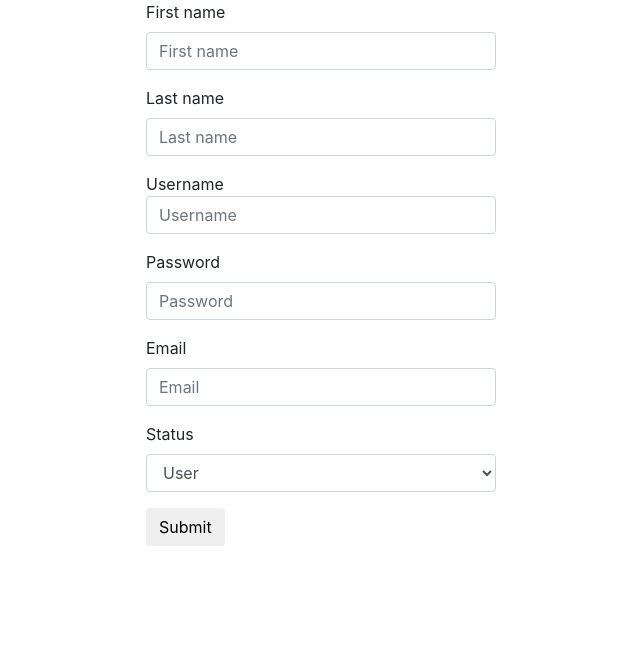
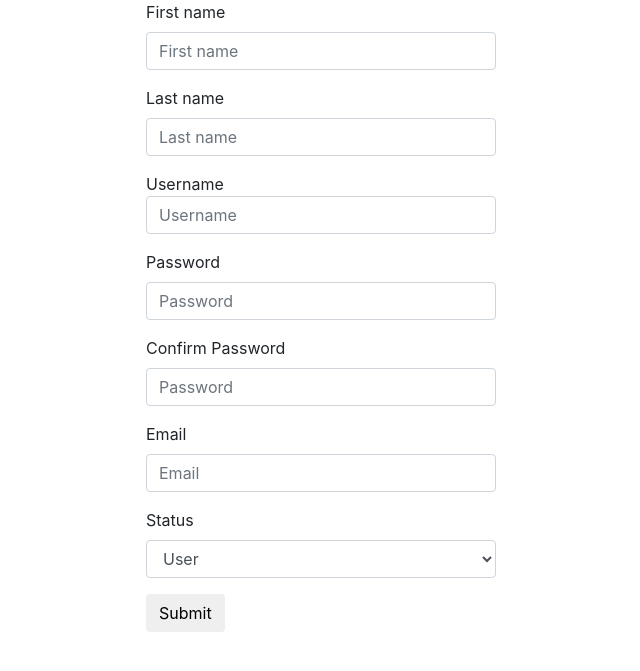
Before and after one commit to sergiofenoll/project-databases, a Flask app: page /register in a window 1280 px wide. Shown: the top 671 px of the page, without its empty margins (319-959 px from the left). Run offline with Flask 2, Linux system fonts and the light colour scheme; some libraries are stand-ins or nearby versions.

Commit message:
make fields required + confirm password

```diff
--- a/src/templates/login-form.html
+++ b/src/templates/login-form.html
@@ -6,11 +6,11 @@
 		<form action="/login" method="post">
 			<div class="form-group">
 				<span for="lg-username">Username</span>
-				<input type="text" class="form-control" id="lg-username" name="lg-username" placeholder="Username">
+				<input type="text" class="form-control" id="lg-username" name="lg-username" placeholder="Username" required>
 			</div>
 			<div class="form-group">
 				<label for="lg-password">Password</label>
-				<input type="password" class="form-control" id="lg-password" name="lg-password" placeholder="Password">
+				<input type="password" class="form-control" id="lg-password" name="lg-password" placeholder="Password" required>
 			</div>
 			<button type="submit" class="btn btn-default">Submit</button>
 			<br>
--- a/src/templates/register-form.html
+++ b/src/templates/register-form.html
@@ -1,39 +1,68 @@
 {% extends "base.html" %}
 {% block content %}
+
+
+
+
+
 <div class="row">
 	<div class="col-sm-4"></div>
 	<div class="col-sm-4">
-		<form action="/register" method="post">
+		<form action="/register" method="post" onsubmit="validatePassword()">
 			<div class="form-group">
 				<label for="lg-fname">First name</label>
-				<input type="text" class="form-control" id="lg-fname" name="lg-fname" placeholder="First name">
+				<input type="text" class="form-control" id="lg-fname" name="lg-fname" placeholder="First name" required>
 			</div>
 			<div class="form-group">
 				<label for="lg-lname">Last name</label>
-				<input type="text" class="form-control" id="lg-lname" name="lg-lname" placeholder="Last name">
+				<input type="text" class="form-control" id="lg-lname" name="lg-lname" placeholder="Last name" required>
 			</div>
 			<div class="form-group">
 				<span for="lg-username">Username</span>
-				<input type="text" class="form-control" id="lg-username" name="lg-username" placeholder="Username">
+				<input type="text" class="form-control" id="lg-username" name="lg-username" placeholder="Username" required>
 			</div>
 			<div class="form-group">
 				<label for="lg-password">Password</label>
-				<input type="password" class="form-control" id="lg-password" name="lg-password" placeholder="Password">
+				<input type="password" class="form-control" id="lg-password" name="lg-password" placeholder="Password" required>
+			</div>
+            <div class="form-group">
+				<label for="lg-confirm-password">Confirm Password</label>
+				<input type="password" class="form-control" id="lg-confirm-password" name="lg-confirm-password" placeholder="Password" required>
 			</div>
 			<div class="form-group">
 				<label for="lg-email">Email</label>
-				<input type="email" class="form-control" id="lg-email" name="lg-email" placeholder="Email">
+				<input type="email" class="form-control" id="lg-email" name="lg-email" placeholder="Email" required>
 			</div>
             <div class="form-group">
                 <label for="lg-status">Status</label>
-                <select type="status" class="form-control" id="lg-status" name="lg-status" placeholder="Status">
+                <select type="status" class="form-control" id="lg-status" name="lg-status" placeholder="Status" required>
                     <option value="user">User</option>
                     <option value="admin">Admin</option>
                 </select>
             </div>
-			<button type="submit" class="btn btn-default">Submit</button>
+			<button type="submit" class="btn btn-default" id="register">Submit</button>
 		</form>
 	</div>
 	<div class="col-sm-4"></div>
 </div>
+
+<script type="text/javascript">
+window.onload = function () {
+	document.getElementById("register").onclick = validatePassword;
+
+};
+
+function validatePassword(){
+var pass2=document.getElementById("lg-confirm-password").value;
+var pass1=document.getElementById("lg-password").value;
+if(pass1 != pass2)
+	document.getElementById("lg-confirm-password").setCustomValidity("Passwords Don't Match");
+else
+    //empty string means no validation error
+	document.getElementById("lg-confirm-password").setCustomValidity('');
+
+}
+</script>
+
+
 {% endblock %}
```
